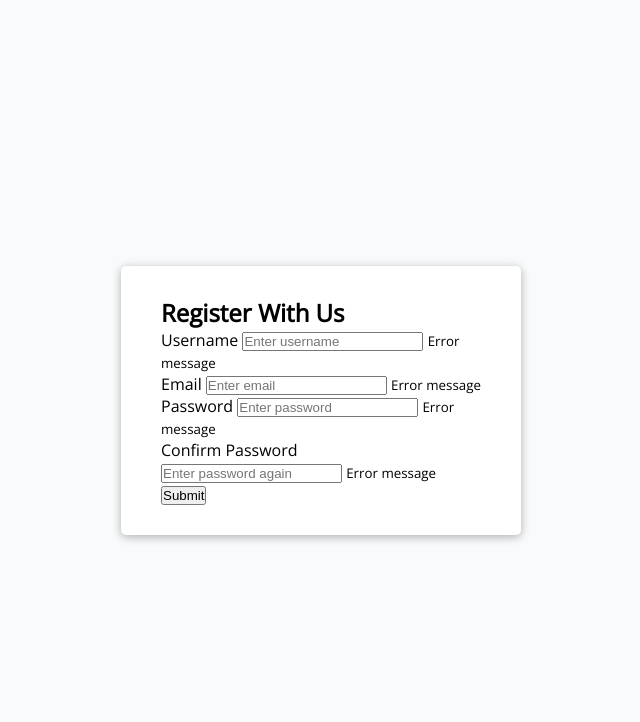
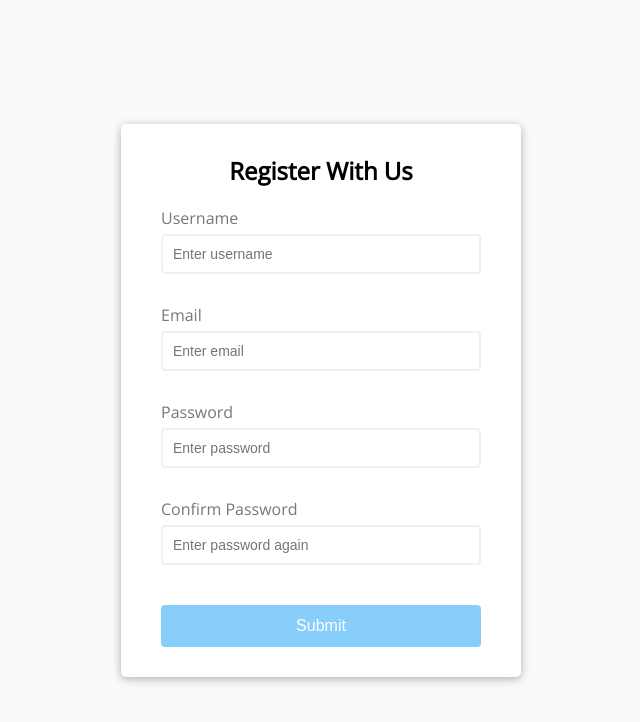
Before and after one commit to maoritz/form-validator, a plain HTML site: page index.html in a window 1280 px wide. Shown: the whole page, without its empty margins (319-959 px from the left). Drawn offline with nearby package versions, Linux system fonts and the light colour scheme.

Commit message:
form styled

```diff
--- a/style.css
+++ b/style.css
@@ -1,4 +1,9 @@
 @import url('https://fonts.googleapis.com/css2?family=Open+Sans&family=Roboto:wght@300;400;700&display=swap');
+
+:root{
+    --success-color:#2ecc71;
+    --error-color:#e74c3c;
+}
 
 *{
     margin: 0;
@@ -22,6 +27,70 @@ body{
     width: 400px;
 }
 
+h2{
+    text-align: center;
+    margin: 0 0 20px;
+}
+
 .form{
     padding: 30px 40px;
 }
+
+.form-control {
+    margin-bottom: 10px;
+    padding-bottom: 20px;
+    position: relative;
+}
+
+.form-control label {
+    color: #777;
+    display: block;
+    margin-bottom: 5px;
+}
+
+.form-control input{
+    border: 2px solid #f0f0f0;
+    border-radius: 4px;
+    display: block;
+    width: 100%;
+    padding: 10px;
+    font-size: 14px;
+}
+
+.form-control input:focus{
+    outline: 0;
+    border-color: #777;
+}
+
+.form-control.success input{
+    border-color: var(--success-color);
+}
+
+.form-control.error input{
+    border-color: var(--error-color);
+}
+
+.form-control small {
+    color: var(--error-color);
+    position: absolute;
+    bottom: 0;
+    left: 0;
+    visibility: hidden;
+}
+
+.form-control.error small{
+    visibility: visible;
+}
+
+.form button{
+    cursor: pointer;
+    background-color:lightskyblue ;
+    border: 2px solid lightskyblue;
+    border-radius: 4px;
+    color: #fff;
+    display: block;
+    font-size: 16px;
+    padding: 10px;
+    margin-top: 20px;
+    width: 100%;
+}
```
